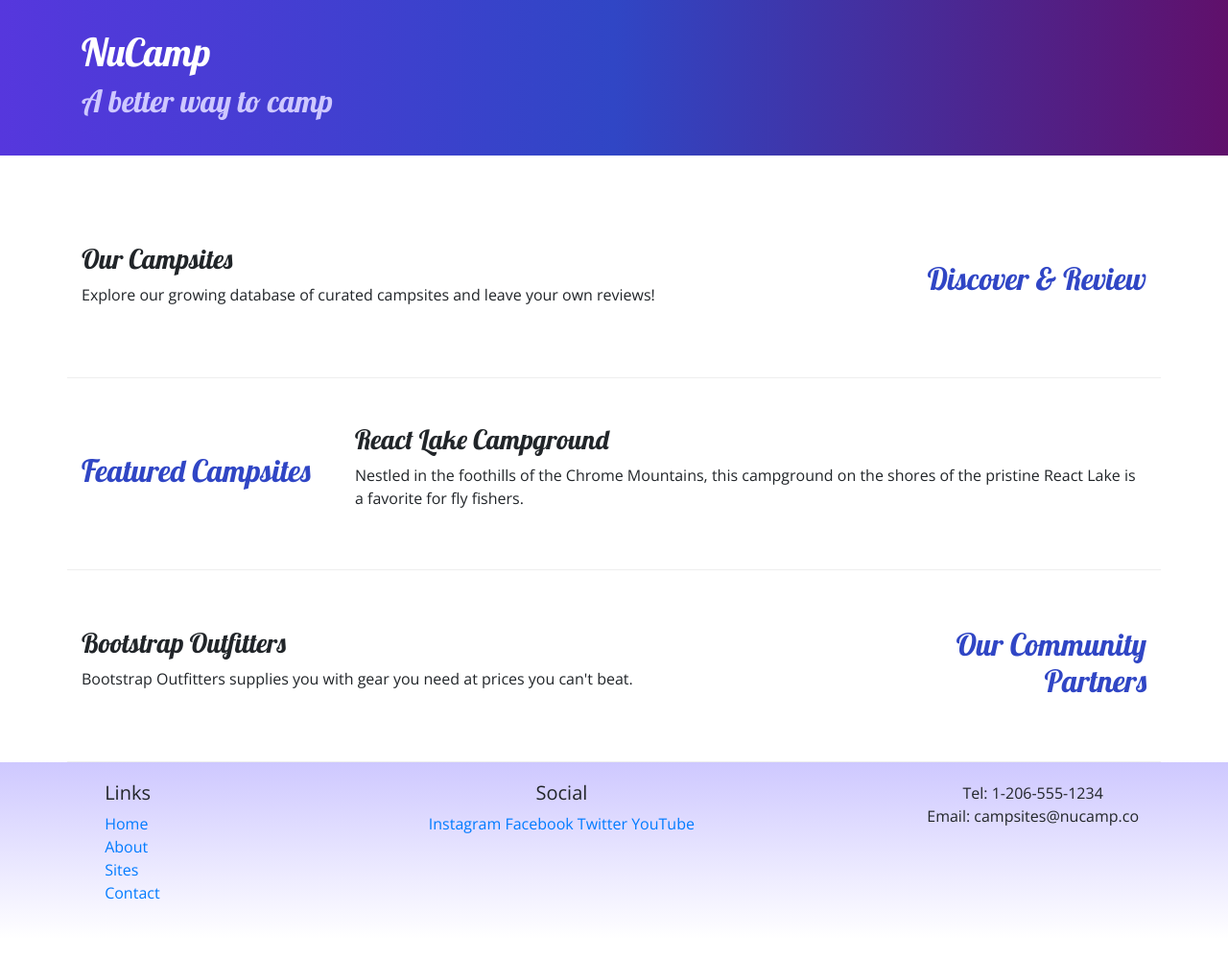
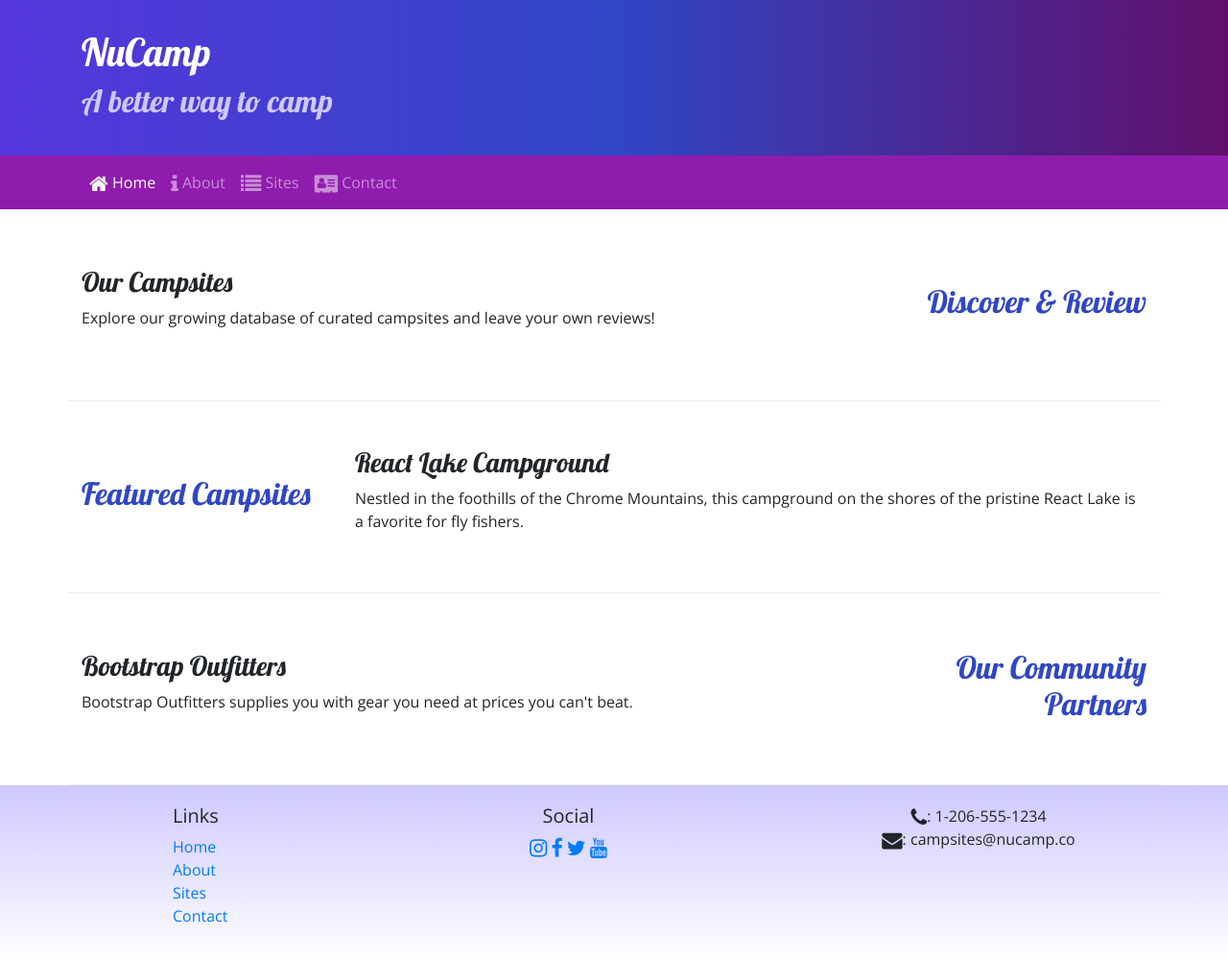
Before and after one commit to amyeids/nucampsite, a website: page index.html in a window 1280 px wide. Shown: the whole page at 96% size. Before the commit the page ends 978 px from the top, so only its background shows below. Drawn offline with nearby package versions, Linux system fonts and the light colour scheme.

Commit message:
nav and icons

```diff
--- a/css/styles.css
+++ b/css/styles.css
@@ -23,6 +23,7 @@ footer {
     padding: 30px;
     background-image: linear-gradient(to right, #5637DD, #3046C5, #60106B);
     color: white;
+    margin: 0;
 }
 
 .row-content {
@@ -30,3 +31,7 @@ footer {
     border-bottom: 1px ridge;
     min-height: 200px;
 }
+
+.navbar {
+    background-color: #901CAD;
+}
--- a/index.html
+++ b/index.html
@@ -8,6 +8,7 @@
     <!-- Bootstrap CSS -->
     <link rel="stylesheet" href="node_modules/bootstrap/dist/css/bootstrap.min.css" />
     <!-- Additional CSS must be placed after Bootstrap CSS to ensure it overrides-->
+    <link rel="stylesheet" href="node_modules/font-awesome/css/font-awesome.min.css">
     <link rel="stylesheet" href="https://fonts.googleapis.com/css?family=Lobster|Open+Sans" />
     <link rel="stylesheet" href="css/styles.css" />
     <title>NuCamp: A Better Way To Camp</title>
@@ -25,6 +26,22 @@
             </div>
         </div>
     </header>
+
+     <nav class="navbar navbar-expand-sm navbar-dark sticky-top"> <!-- Navbar is base bootstrap class to use other classes, navbar-dark is bootstrap class to make font lighter on dark nav bars  -->
+        <div class="container"> <!-- put nav into container to change the padding-->
+            <button class="navbar-toggler ml-auto" type="button" data-toggle="collapse" data-target="#nucampNavbar"> <!-- ml-auto changes nav to the right side  -->
+                <span class="navbar-toggler-icon"></span>
+            </button>
+            <div class="collapse navbar-collapse" id="nucampNavbar">
+                <ul class="navbar-nav">
+                    <li class="nav-item active"><a class="nav-link" href="index.html"><i class="fa fa-home fa-lg"></i> Home</a></li> <!-- # in href means to go to the top of the page -->
+                    <li class="nav-item"><a class="nav-link" href="aboutus.html"><i class="fa fa-info fa-lg"></i> About</a></li> <!-- Nav item class helps with appearance in bootstrap -->
+                    <li class="nav-item"><a class="nav-link" href="#"><i class="fa fa-list fa-lg"></i> Sites</a></li>
+                    <li class="nav-item"><a class="nav-link" href="#"><i class="fa fa-address-card fa-lg"></i> Contact</a></li>
+                </ul> <!-- the fa class is a base class to use awesome fonts icons, then you add the class you want for each icon-->
+            </div>
+        </div>
+    </nav>
 
     <div class="container">
         <div class="row row-content align-items-center"> <!-- align items center is used on rows, will align content vertically -->
@@ -56,7 +73,7 @@
         </div>
     </div>
     <footer>
-        <div class="containter">
+        <div class="container">
             <div class="row">
                 <div class="col-4 col-sm-2 offset-1"> <!-- offset class force a bootstrap column to the right -->
                     <h5>Links</h5>
@@ -69,14 +86,14 @@
                 </div>
                 <div class="col-6 col-sm-5 text-center">
                     <h5>Social</h5>
-                    <a href="http://instagram.com/">Instagram</a>
-                    <a href="http://facebook.com/">Facebook</a>
-                    <a href="http://twitter.com/">Twitter</a>
-                    <a href="http://youtube.com/">YouTube</a>
+                    <a href="http://instagram.com/"><i class="fa fa-instagram fa-lg"></i></a>
+                    <a href="http://facebook.com/"><i class="fa fa-facebook fa-lg"></i></a>
+                    <a href="http://twitter.com/"><i class="fa fa-twitter fa-lg"></i></a>
+                    <a href="http://youtube.com/"><i class="fa fa-youtube fa-lg"></i></a>
                 </div>
                 <div class="col-sm-4 text-center">
-                    Tel: 1-206-555-1234<br />
-                    Email: campsites@nucamp.co
+                    <i class="fa fa-phone fa-lg"></i>: 1-206-555-1234<br />
+                    <i class="fa fa-envelope fa-lg"></i>: campsites@nucamp.co
                 </div>
             </div>
         </div>
--- a/package.json
+++ b/package.json
@@ -15,6 +15,7 @@
   },
   "dependencies": {
     "bootstrap": "^4.5.2",
+    "font-awesome": "^4.7.0",
     "jquery": "^3.5.1",
     "popper.js": "^1.16.1"
   }
```
Also changed, not shown: aboutus.html (+26 -6 lines), LG Viewport Screenshot.PNG (added), XS Viewport Screenshot.PNG (added), 1 other file.
